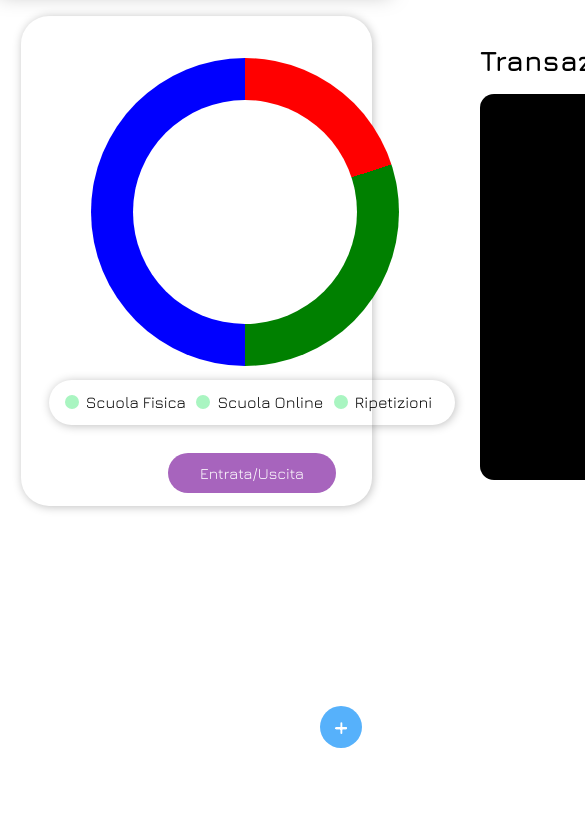
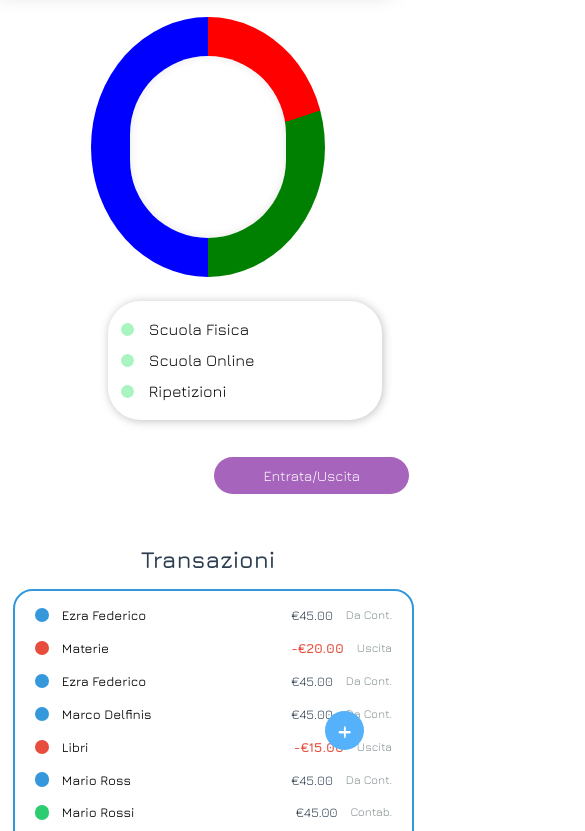
Before and after one commit to AntonioFMultari/Innuma, a plain HTML site: page bilancio.html in a window 390 px wide. Shown: the part 68-899 px from the top of the page, 585 px wide, since content can reach past the window. Before the commit the page ends 844 px from the top, so only its background shows below. Drawn offline with nearby package versions, Linux system fonts and the light colour scheme.

Commit message:
major overhaul with responsive integration

```diff
--- a/balance.css
+++ b/balance.css
@@ -2,25 +2,28 @@
     gap: 25px;
     display: flex;
     box-shadow: 1px 1px 10px rgba(0, 0, 0, 0.25);
+    max-width: 1400px;
     width: 90%;
-    height: 35rem;
-    margin: 1.5rem;
+    min-height: 35rem;
+    margin: 1.5rem auto;
     border-radius: 2rem;
+    padding: 1.5rem;
 }
 
 .cartSinitra {
+    flex: 1;
     display: flex;
     flex-direction: column;
     gap: 1.2rem;
+    max-width: 0; /*per shrink-are i ogetti*/
 }
 
 .grafaBil {
     /* Placeholder per l'eventuale grafa inserito */
     flex-grow: 1;
-    border-radius: 1rem;
-    font-size: 1.2rem;
-    padding: 1rem;
-    display: grid;
+    justify-content: center;
+    align-items: center;
+    display: flex; //*prima era grid(?)*/
 }
 
 .grafaEs {
@@ -36,11 +39,20 @@
     align-items: center;
     justify-content: space-around;
     padding: 1rem;
-    width: 27rem;
-    height: 1.2rem;
+    width: 100%;
+    max-width: 27rem;
+    height: auto;
+    min-height: 1.2rem;
     border-radius: 2.5rem;
-    margin-top: 2rem;
-    margin-left: 2rem;
+    margin: 24px;
+    gap: 10px;
+    flex-wrap: wrap;
+}
+
+.elementoFiltro {
+    display: flex;
+    align-items: center;
+    gap: 8px;
 }
 
 .entrateUscita {
@@ -51,41 +63,131 @@
     border-radius: 1.5rem;
     font-size: 1.1rem;
     cursor: pointer;
-    margin-top: 2rem;
-    margin-left: 10.5rem;
-    width: 12rem;
+    margin-top: 1rem;
+    margin-left: 130px;
+    width: 80%;
+    max-width: 15rem;
 }
 
 .cartDestra {
+    flex: 1;
     display: flex;
     flex-direction: column;
     gap: 1.2rem;
 }
 
 .titoloBil {
-    margin-top: 2rem;
+    margin-top: 1rem;
+    text-align: center;
+    font-size: 1.8rem;
+    font-weight: 600;
+    color: #2c3e50;
 }
 
 .listaBil {
     /* Stesso placeholder come grafa
     è nero solo per vedere la dimensione, fammi sapere se la dimensione va bene*/
     flex-wrap: 1;
+    flex-direction: column;
     overflow-y: auto;
-    border-radius: 1rem;
-    padding: 0.8rem;
-    height: 26rem;
-    background-color: black;
-    width: 30rem;
+    border-radius: 1.5rem;
+    padding: 1rem;
+    width: 95%;
+    min-height: 26rem;
+    border: 2px solid #3498db;
+    gap: 0.8rem;
+    display: flex;
+}
+
+.transazioneOgetto { /* contenitore per ogni transazione in righe*/
+    display: grid;
+    grid-template-columns: auto 1fr auto auto;
+    align-items: center;
+    gap: 1rem;
+    padding: 0.25rem 0.5rem;
+    font-size: 1rem;
+}
+
+.transazioneNome {
+    font-weight: 500;
+    text-align: left;
+}
+
+.transazioneUscita {
+    font-weight: bold;
+    white-space: nowrap; /* evita line-breaking */
+}
+
+.transazioneEntrata {
+    color: #2c3e50;
+}
+
+.transazioneUscita {
+    color: #e74c3c;
+}
+
+.transazioneStato {
+    color: #7f8c8d;
+    font-size: 0.9rem;
+    text-align: roght;
+    white-space: nowrap;
+}
+
+/* da migliorare lo farò */
+.transazionePallino1 {
+    background-color: #3498db;
+    width: 1.1rem;
+    height: 1.1rem;
+    border-radius: 50%;
+}
+
+.transazionePallino2 {
+    background-color: #e74c3c;
+    width: 1.1rem;
+    height: 1.1rem;
+    border-radius: 50%;
+}
+
+.transazionePallino3 {
+    background-color: #3498db;
+    width: 1.1rem;
+    height: 1.1rem;
+    border-radius: 50%;
+}
+
+.transazionePallino4 {
+    background-color: #3498db;
+    width: 1.1rem;
+    height: 1.1rem;
+    border-radius: 50%;
+}
+
+.transazionePallino5 {
+    background-color: #e74c3c;
+    width: 1.1rem;
+    height: 1.1rem;
+    border-radius: 50%;
+}
+
+.transazionePallino6 {
+    background-color: #3498db;
+    width: 1.1rem;
+    height: 1.1rem;
+    border-radius: 50%;
+}
+
+.transazionePallino7 {
+    background-color: #2ecc71;
+    width: 1.1rem;
+    height: 1.1rem;
+    border-radius: 50%;
 }
 
 #grafico {
     height: 20rem;
-    width: 20rem;
-    padding-left: 2rem;
-    padding-top: 2rem;
+    max-width: 22rem;
+    aspect-ratio: 1 / 1;
     position: relative;
-    left: 4rem;
-    top: 2rem;
 }
 
 #grafico::after {
@@ -94,4 +196,62 @@
     inset: 3rem;
     border-radius: 100vw;
     background: white;
+    box-shadow: inset 0 0 10px rgba(0, 0, 0, 0.1);
 }
+
+/* spertimento - mobile schermi*/
+
+@media screen and (max-width: 992px) { /* Tablet in giù */
+    .cartBil {
+        flex-direction: column;
+        height: auto;
+        width: 95%;
+        align-items: center;
+        padding: 1.5rem 1rem;
+    }
+
+    .cartSinitra {
+        width: 100%;
+        max-width: 550px; /* per leggibilità */
+    }
+
+    .cartDestra {
+        width: 100%;
+        max-width: 550px;
+        margin-top: 2rem;
+    }
+
+    .titoloBil {
+        margin-top: 0; /* interesante, fa reset per stacked view */
+    }
+
+    #grafico {
+        max-width: 18rem; /* shirnk-a la grafa un pochino */
+    }
+}
+
+/* adesso telefoni */
+@media screen and (max-width: 480px) {
+    html {
+        font-size: 13px; /* aggiustare per più leggibilità sullo schermo */
+    }
+
+    .cartBil {
+        width: 100%;
+        border-radius: 0; /* carta completo su mobile forse(?) fammi sapere */
+        box-shadow: none;
+        margin-top: 0.5rem;
+    }
+
+    .divBilancioFiltri {
+        flex-direction: column; /* stack verticale per accessibilità */
+        height: auto;
+        gap: 1rem;
+        padding: 1.5rem 1rem;
+        align-items: flex-start; /* mette ogetti a sinistra */
+    }
+
+    .spanSaluto {
+        display: none; /* salva spazio forse? */
+    }
+}
--- a/bilancio.html
+++ b/bilancio.html
@@ -13,6 +13,7 @@
   <link rel="preconnect" href="https://fonts.googleapis.com" />
   <link rel="preconnect" href="https://fonts.gstatic.com" crossorigin />
   <link href="https://fonts.googleapis.com/css2?family=Jura:wght@300..700&display=swap" rel="stylesheet" />
+  <link rel="stylesheet" href="balance-mobile-add-on.css" />
 
   <script src="index.js" defer></script>
   <title>Innuma</title>
@@ -94,6 +95,56 @@
       <div class="cartDestra">
         <h1 class="titoloBil">Transazioni</h1>
         <div class="listaBil">
+
+          <div class="transazioneOgetto">
+            <div class="transazionePallino1"></div>
+            <span class="transazioneNome">Ezra Federico</span>
+            <span class="transazioneEntrata">€45.00</span>
+            <span class="transazioneStato">Da Cont.</span>
+          </div>
+
+          <div class="transazioneOgetto">
+            <div class="transazionePallino2"></div>
+            <span class="transazioneNome">Materie</span>
+            <span class="transazioneUscita">-€20.00</span>
+            <span class="transazioneStato">Uscita</span>
+          </div>
+
+          <div class="transazioneOgetto">
+            <div class="transazionePallino3"></div>
+            <span class="transazioneNome">Ezra Federico</span>
+            <span class="transazioneEntrata">€45.00</span>
+            <span class="transazioneStato">Da Cont.</span>
+          </div>
+
+          <div class="transazioneOgetto">
+            <div class="transazionePallino4"></div>
+            <span class="transazioneNome">Marco Delfinis</span>
+            <span class="transazioneEntrata">€45.00</span>
+            <span class="transazioneStato">Da Cont.</span>
+          </div>
+
+          <div class="transazioneOgetto">
+            <div class="transazionePallino5"></div>
+            <span class="transazioneNome">Libri</span>
+            <span class="transazioneUscita">-€15.00</span>
+            <span class="transazioneStato">Uscita</span>
+          </div>
+
+          <div class="transazioneOgetto">
+            <div class="transazionePallino6"></div>
+            <span class="transazioneNome">Mario Ross</span>
+            <span class="transazioneEntrata">€45.00</span>
+            <span class="transazioneStato">Da Cont.</span>
+          </div>
+
+          <div class="transazioneOgetto">
+            <div class="transazionePallino7"></div>
+            <span class="transazioneNome">Mario Rossi</span>
+            <span class="transazioneEntrata">€45.00</span>
+            <span class="transazioneStato">Contab.</span>
+          </div>
+
         </div>
       </div>
     </div>
```
